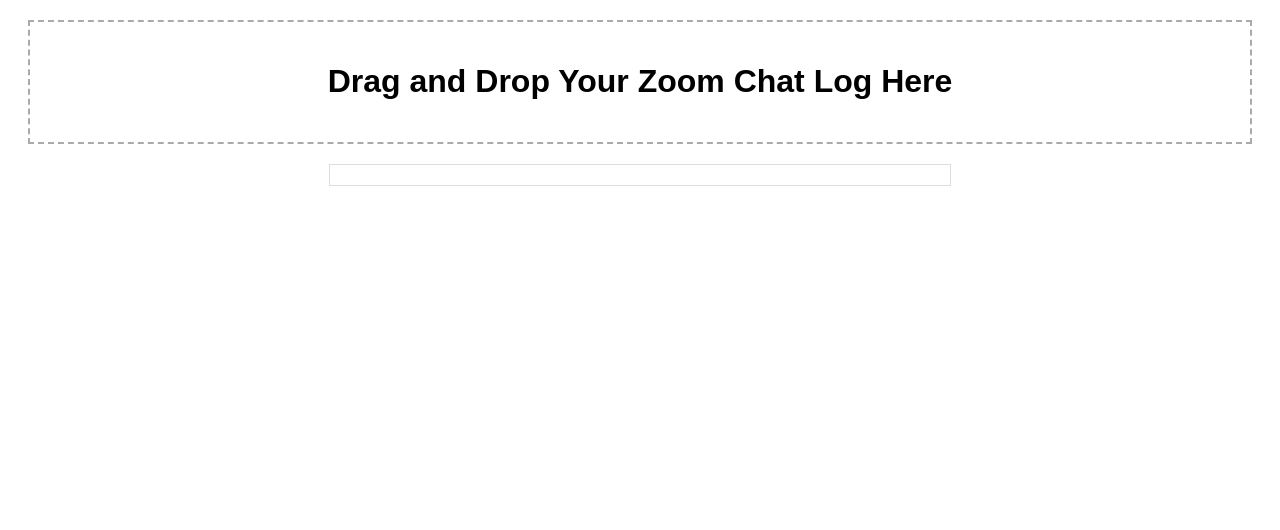
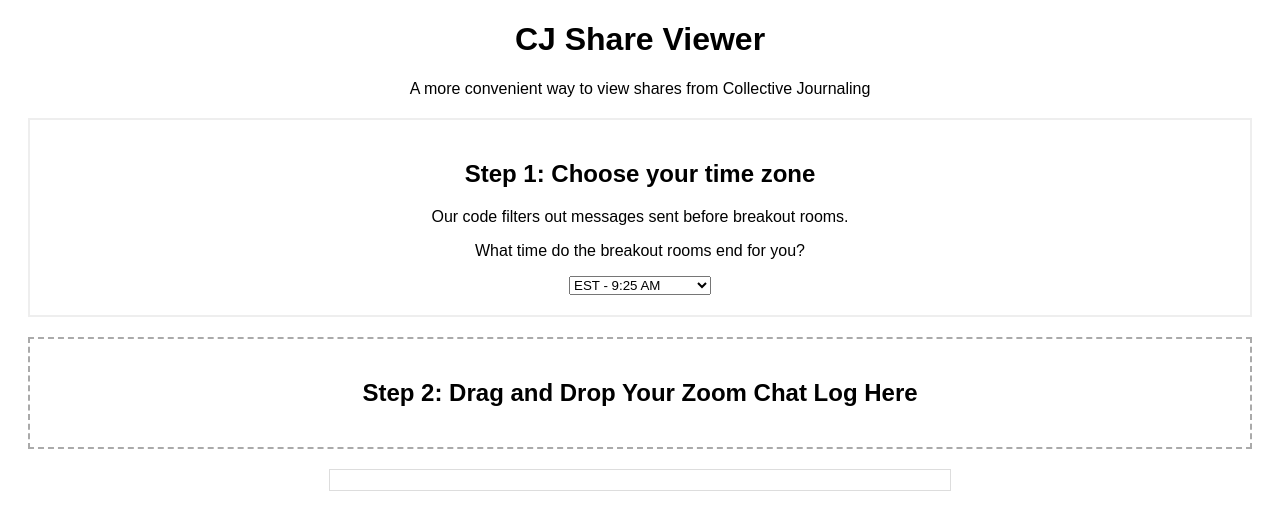
Before and after one commit to kevindeland/cj-share-parser, a website: page public/index.html in a window 1280 px wide. Drawn offline with Linux system fonts and the light colour scheme.

Commit message:
added timezone dropdown (doesnt work yet)

```diff
--- a/public/index.html
+++ b/public/index.html
@@ -6,8 +6,30 @@
     <link rel="stylesheet" type="text/css" href="style.css">
 </head>
 <body>
+  <div id="header">
+    <h1>CJ Share Viewer</h1>
+    <p>A more convenient way to view shares from Collective Journaling</p>
+  </div>
+  <div id="timezone-selector">
+    <h2>Step 1: Choose your time zone</h1>
+    <p>Our code filters out messages sent before breakout rooms.</p>
+    <p>What time do the breakout rooms end for you?</p>
+    <!-- <label for="timezone">TimeZone</label> -->
+    <select id="timezone" name="timezone">
+      <option value="06:25">PST - 6:25 AM</option>
+      <option value="07:25">MST - 7:25 AM</option>
+      <option value="08:25">CST - 8:25 AM</option>
+      <option value="09:25" selected>EST - 9:25 AM</option>
+      <option value="10:25">AMT - 10:25 AM</option>
+      <option value="11:25">ART - 11:25 AM</option>
+      <option value="14:25">UTC - 2:25 PM</option>
+      <option value="15:25">CET/WAT - 3:25 PM</option>
+      <option value="16:25">EET - 4:25 PM</option>
+        <!-- Add more options as needed -->
+    </select>
+  </div>
   <div id="drop-zone">
-        <h1>Drag and Drop Your Zoom Chat Log Here</h1>
+      <h2>Step 2: Drag and Drop Your Zoom Chat Log Here</h1>
   </div>
   <div id="chat-container">
       <!-- Chat messages will be displayed here -->
--- a/public/script.js
+++ b/public/script.js
@@ -22,7 +22,9 @@
         reader.onload = function (e) {
             // Parse the chat log and display messages
             const chatLog = e.target.result;
-            parseChatLog(chatLog);
+
+            // -- TODO: dropdown goes here
+            parseChatLog(chatLog, TIME);
 
             //displayParsedChatLog(sampleChatMessages);
         };
@@ -56,7 +58,7 @@
       console.log('-- ✨ filterMessagesAfterTimestamp ✨ --');
     }
 
-    const afterTS = filterMessagesAfterTimestamp(messages, "09:25:00");
+    const afterTS = filterMessagesAfterTimestamp(messages, TIME="08:25:00");
 
     if (DEBUG_LEVEL > 4) {
 
--- a/public/scripts-from-backend.js
+++ b/public/scripts-from-backend.js
@@ -178,7 +178,7 @@
 
   return {
     timestamp: reactMessage.timestamp,
-    sender: reactMessage[0].sender,
+    sender: reactMessage[0].sender,// FIXME: there's an inconsistency here...
     messageBeginning: messageBeginning,
     emoji: emoji
   }
--- a/public/style.css
+++ b/public/style.css
@@ -1,6 +1,12 @@
 body {
   font-family: Arial, sans-serif;
   text-align: center;
+}
+
+#timezone-selector {
+  border: 2px solid #eeeeee;
+  padding: 20px;
+  margin: 20px;
 }
 
 #drop-zone {
```
Lines whose indentation alone changed are shown as unchanged.
